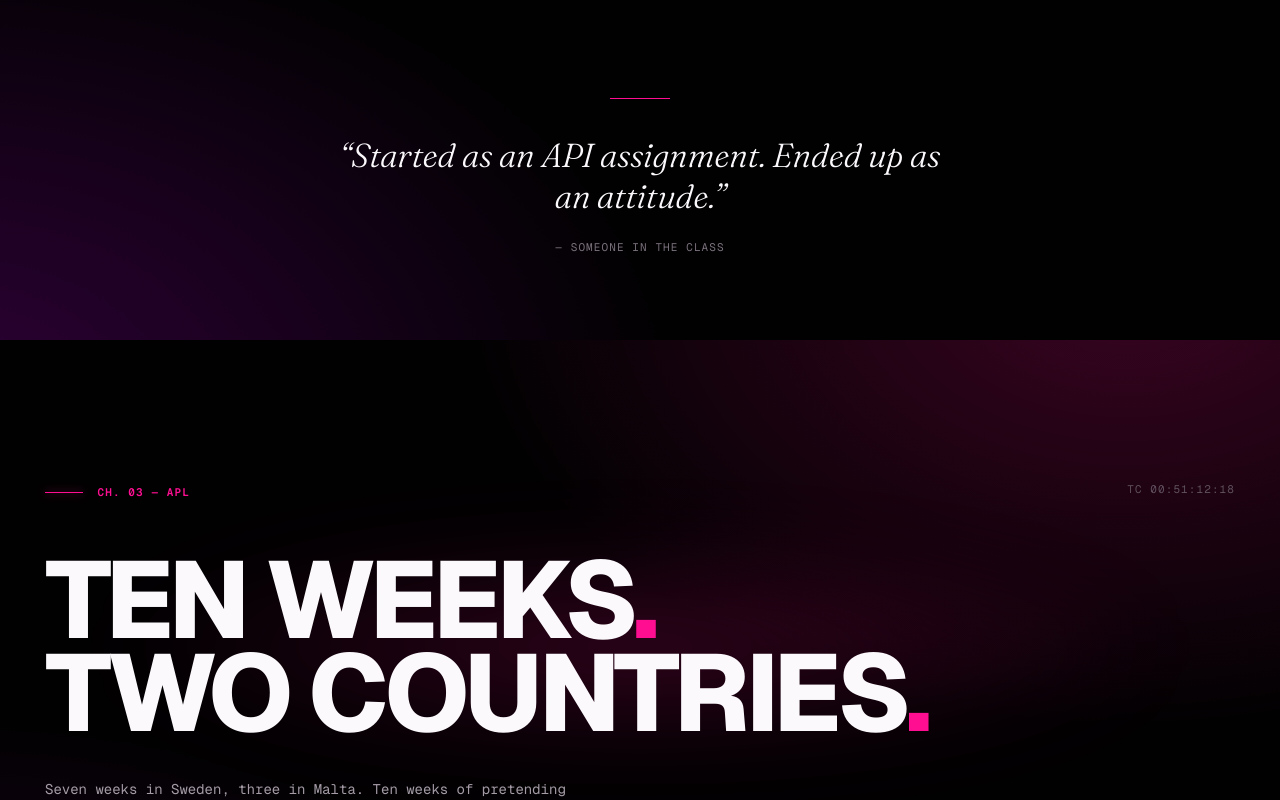
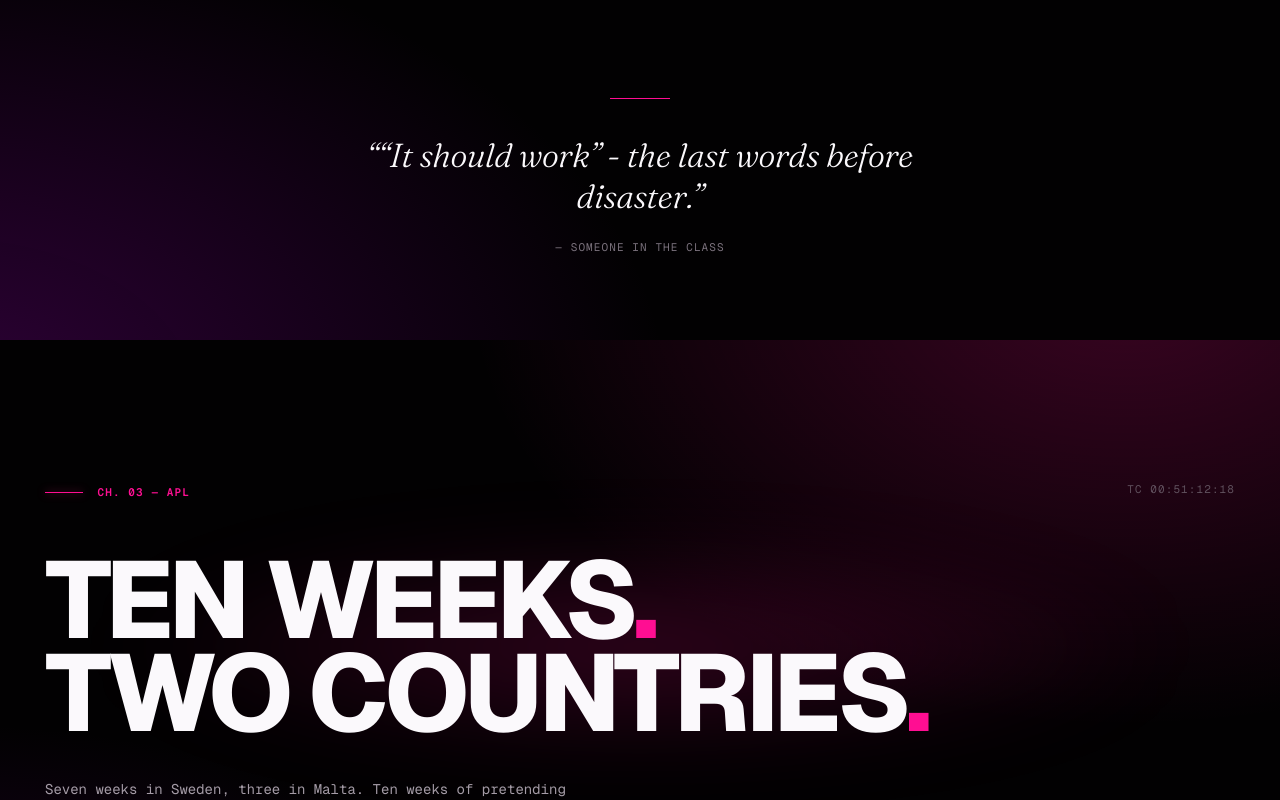
Before and after one commit to NTIG-Helsingborg/TE4_25-26_SITE, a React (Vite) app: page / in a window 1280 px wide. Shown: the part 4460-5260 px from the top of the page. Built offline with nearby package versions, Linux system fonts and the light colour scheme.

Commit message:
quote ändringar

```diff
--- a/src/pages/Home.tsx
+++ b/src/pages/Home.tsx
@@ -159,8 +159,8 @@ export function Home() {
 
       <Quote
         text={{
-          sv: 'Det började som en API-uppgift. Det slutade som en attityd.',
-          en: 'Started as an API assignment. Ended up as an attitude.',
+          sv: '“’Det borde fungera’ - sista orden innan katastrof.”',
+          en: '“It should work” - the last words before disaster.',
         }}
         attribution={{ sv: 'En anonym i klassen', en: 'Someone in the class' }}
       />
@@ -170,8 +170,14 @@ export function Home() {
 
       <Quote
         text={{
-          sv: 'Sverige lärde oss leverera. Malta lärde oss leverera trots solen.',
-          en: 'Sweden taught us to ship. Malta taught us to ship despite the sun.',
+          sv: '“Internationell arbetslivserfarenhet låter bättre än ‘vi satt med laptops i värmen’.”',
+          /*
+          Andra quotes:
+          “Vi åkte till Malta för erfarenheten. Och solen. Mest solen.”
+          “Vi lärde oss att deadlines fortfarande existerar utomlands.”
+          “Vi började som elever och slutade som gratis arbetskraft.”
+          */
+          en: '“International work experience sounds better than ‘we sat with laptops in the heat’.”',
         }}
         attribution={{ sv: 'APL · vår 2026', en: 'APL · spring 2026' }}
       />
```
